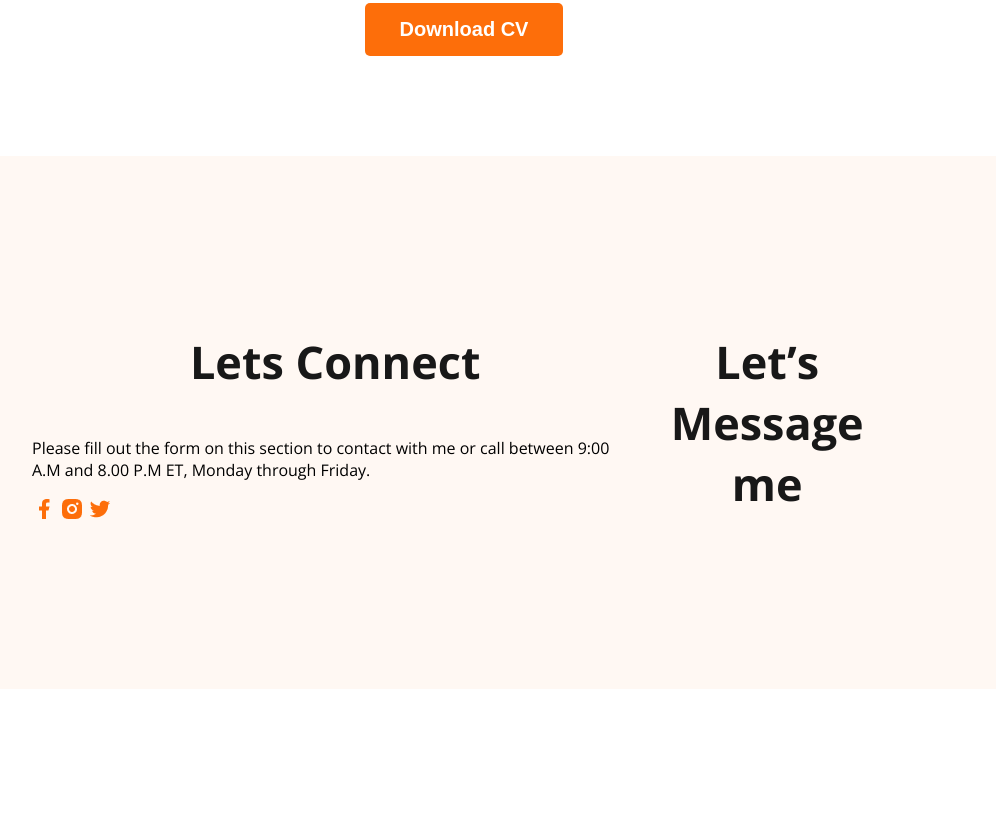
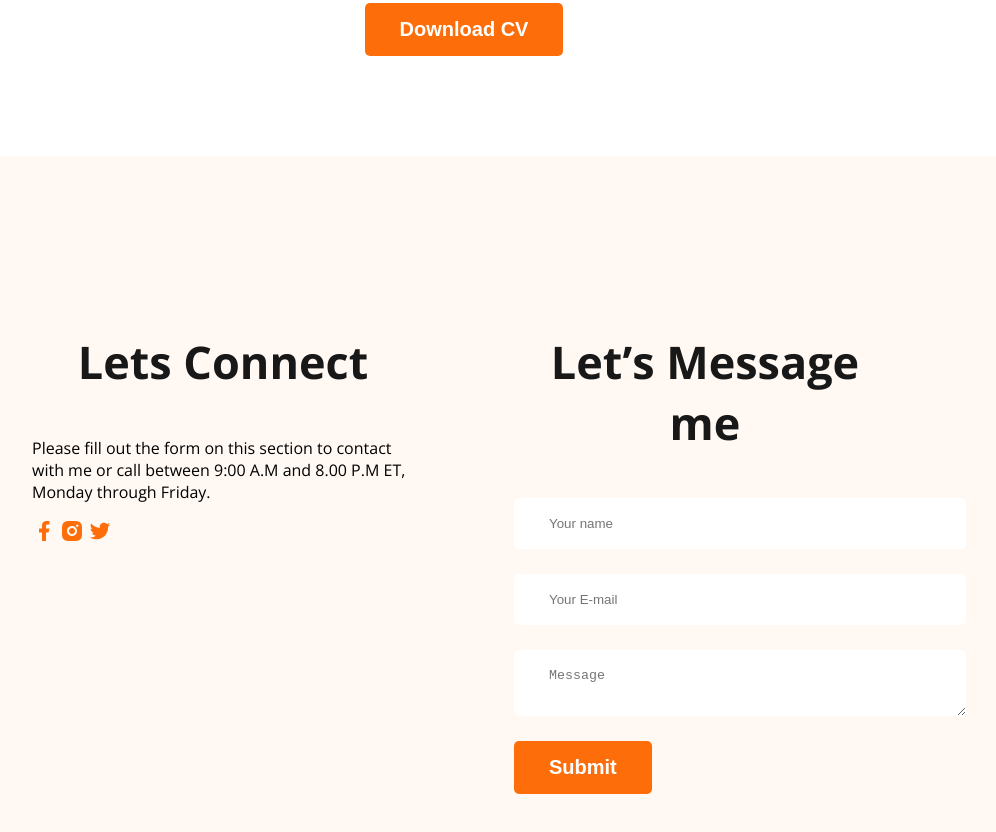
Before and after one commit to tonushreetoma/WebDevloper, a plain HTML site: page index.html in a window 1280 px wide. Shown: the part 3013-3845 px from the top of the page, without its empty margins (176-1172 px from the left). Before the commit the page ends 3710 px from the top, so only its background shows below. Drawn offline with nearby package versions, Linux system fonts and the light colour scheme.

Commit message:
contact added

```diff
--- a/index.html
+++ b/index.html
@@ -172,6 +172,12 @@
         </div>
         <div class="footer-column">
             <h3 class="section-tittle">Let’s Message me</h3>
+            <form  class="contact">
+                <input type="text" name="" id="" placeholder="Your name">
+                <input type="email" name="" id="" placeholder="Your E-mail">
+                <textarea name="" id="">Message</textarea>
+                <input class="btn-primary" type="submit" value="Submit">
+            </form>
         </div>
     </footer>
 
--- a/styles/portfolio.css
+++ b/styles/portfolio.css
@@ -171,7 +171,22 @@ main {
 }
 footer{
     display: flex;
+    gap: 100px;
     background: #FFF8F3;
     padding: 130px 200px;
     margin-top: 100px;
 }
+.footer-column{
+    width: 50%;
+}
+.contact input[type="text"], .contact input[type="email"], textarea{
+    display: block;
+    margin-bottom: 25px;
+    padding: 18px 35px;
+    color: #757575;
+    border-radius: 5px;
+    background-color: #FFF;
+    border: 0;
+    width: 100%;
+
+}
```
